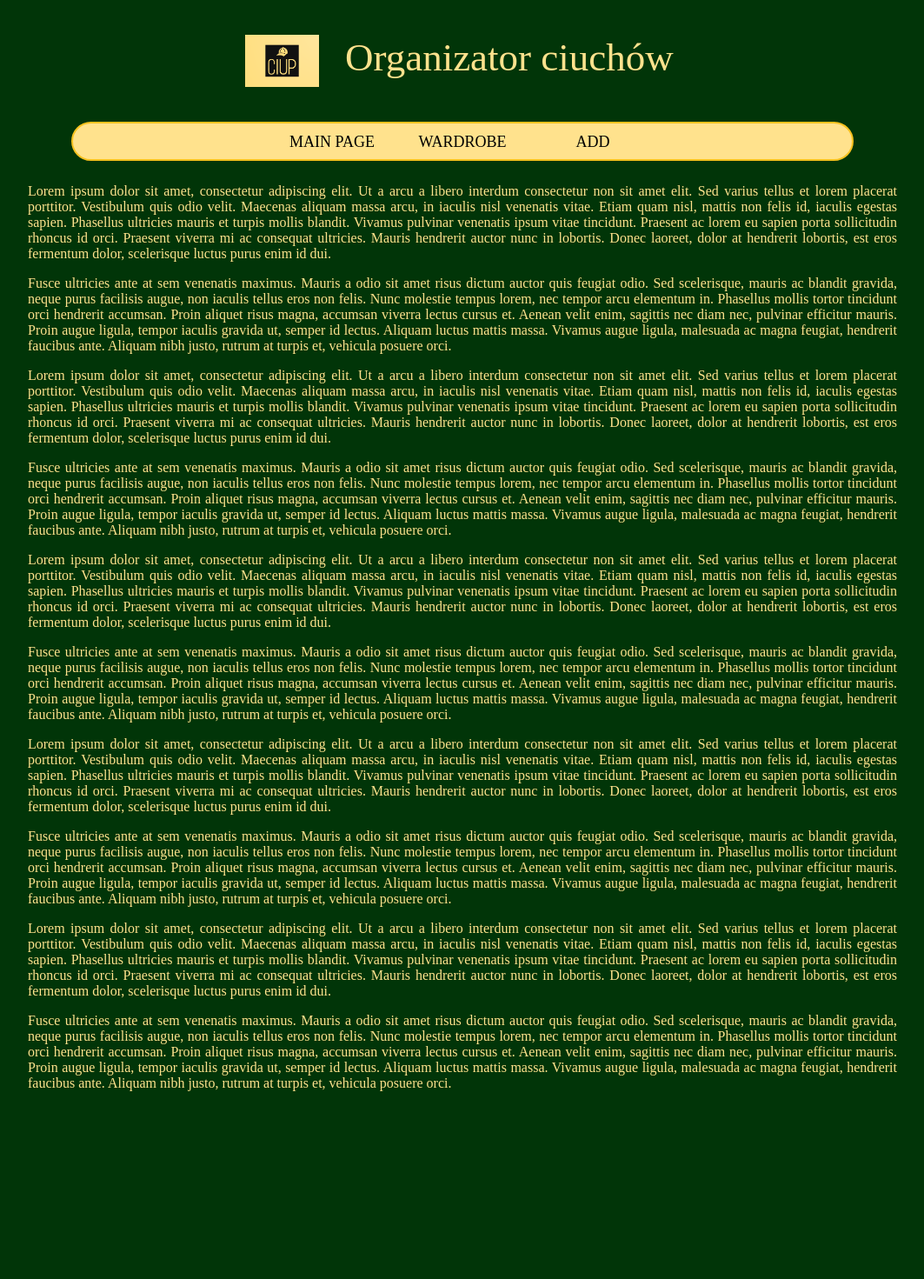
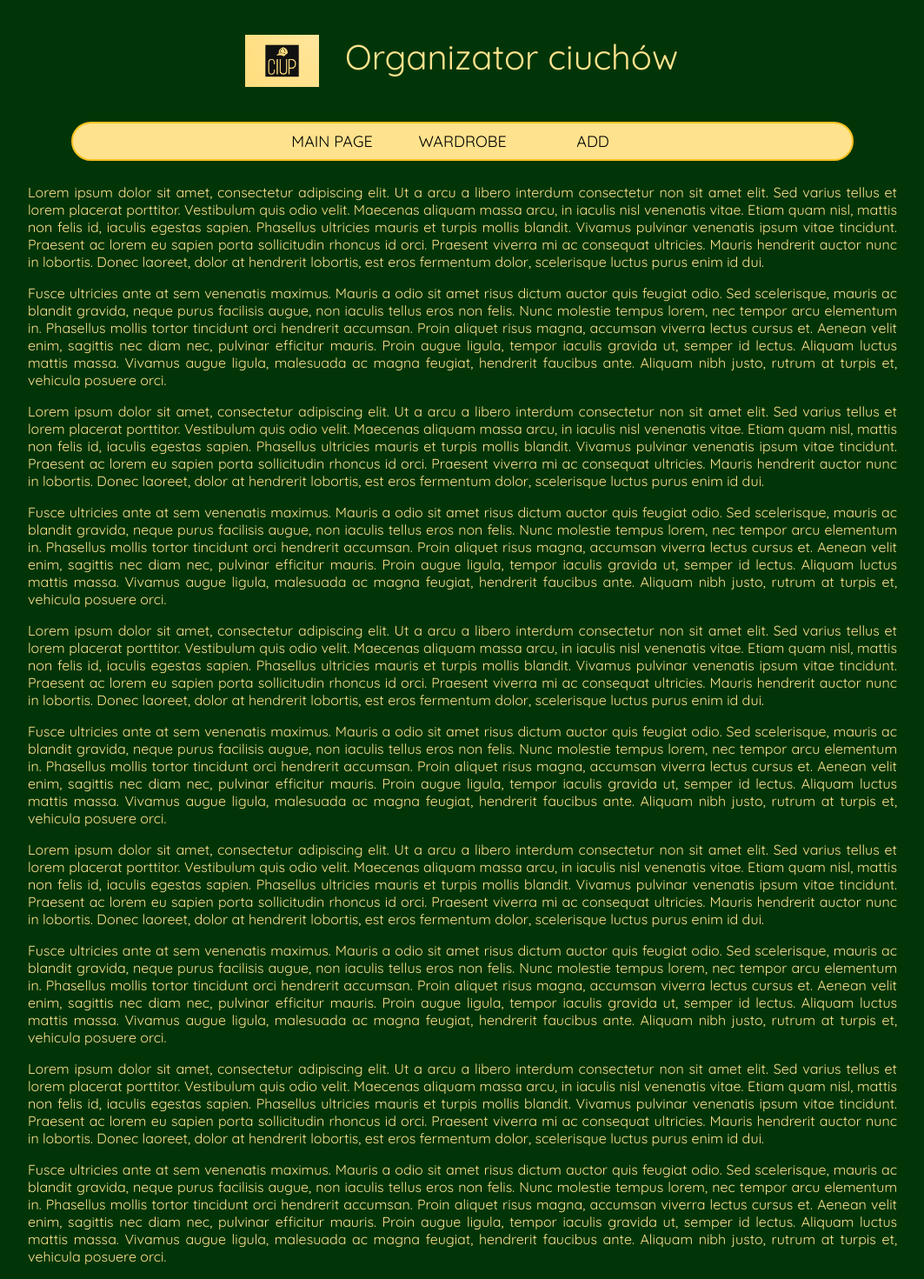
Before and after one commit to Wiejooo/organizer, a Django app: page / in a window 1280 px wide. Shown: the whole page at 87% size, without its empty margins (108-1171 px from the left). Before the commit the page ends 1255 px from the top, so only its background shows below. Run offline with Django 4.2, Linux system fonts and the light colour scheme.

Commit message:
poprawki

```diff
--- a/static/new-main.css
+++ b/static/new-main.css
@@ -1,3 +1,6 @@
+* {
+    font-family: "Quicksand";
+}
 body{
     background-color: #013508;
     margin: 0 !important;
@@ -12,7 +15,7 @@ body{
 }
 .logo{
     width: 500px;
-    font-size: 45px;
+    font-size: 40px;
     margin-left: auto;
     margin-right: auto;
 }
--- a/templates/new_main.html
+++ b/templates/new_main.html
@@ -6,6 +6,7 @@
     <meta http-equiv="X-UA-Compatible" content="IE=edge">
     <meta name="viewport" content="width=device-width, initial-scale=1.0">
     <link rel="stylesheet" href="{% static 'new-main.css' %}">
+    <link href="https://fonts.googleapis.com/css2?family=Quicksand&display=swap" rel="stylesheet">
     <title>New</title>
 </head>
 <body>
```
Also changed, not shown: static/basic.css (line endings or trailing spaces).
